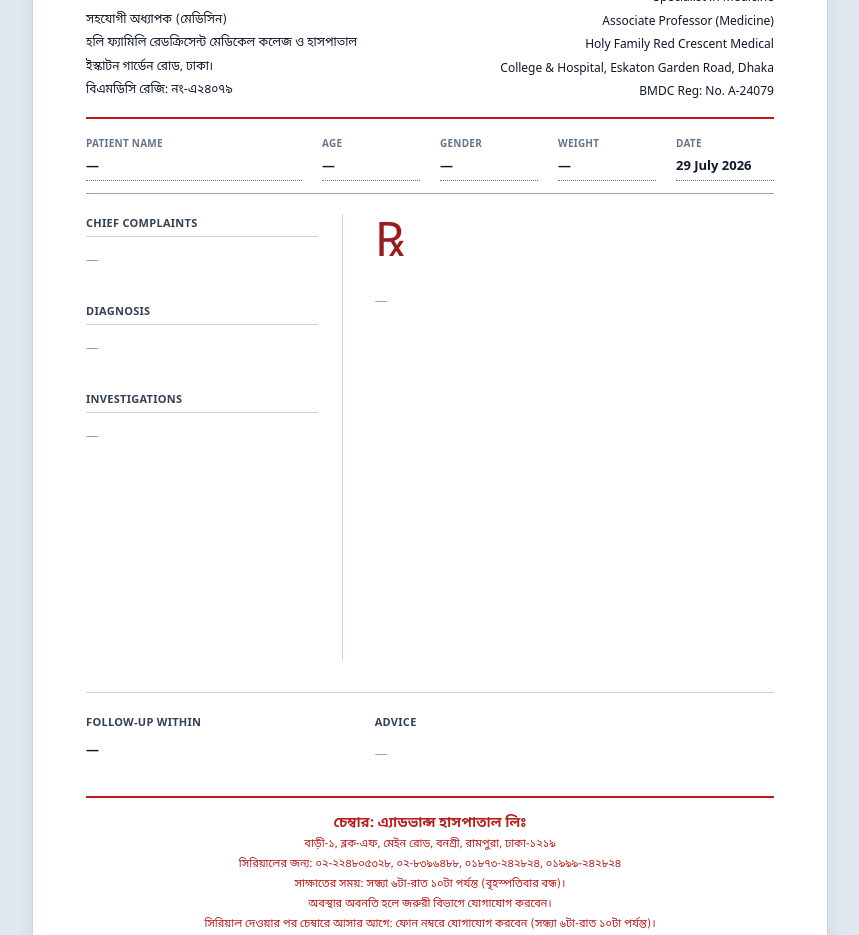
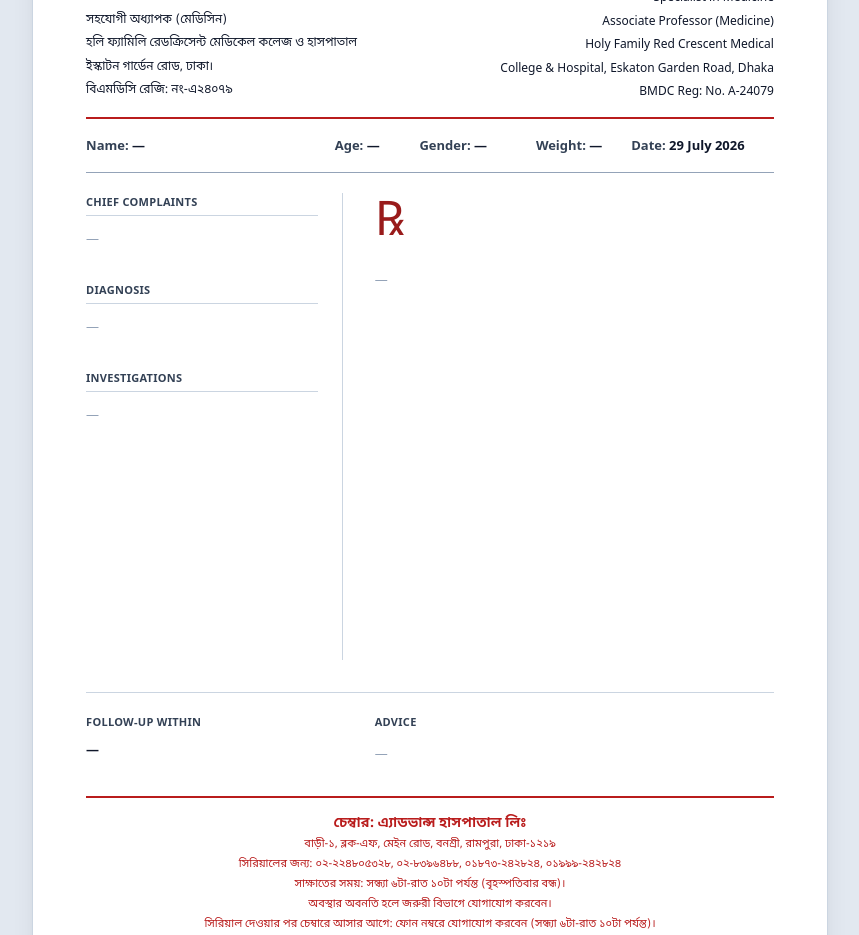
Before and after one commit to dev-kawser/rx-prescription, a React (Vite) app: page / in a window 1280 px wide. Shown: the part 1620-2555 px from the top of the page, without its empty margins (210-1069 px from the left). Built offline with nearby package versions, Linux system fonts and the light colour scheme.

Commit message:
fix: prevent patient date from wrapping

```diff
--- a/src/components/PrescriptionPreview.jsx
+++ b/src/components/PrescriptionPreview.jsx
@@ -94,29 +94,24 @@ const PrescriptionPreview = forwardRef(function PrescriptionPreview(
 
     const patientInformation = [
         {
-            label: 'Patient name',
+            label: 'Name',
             value: prescription.patientName,
-            width: 'col-span-2',
         },
         {
             label: 'Age',
             value: prescription.age,
-            width: '',
         },
         {
             label: 'Gender',
             value: prescription.gender,
-            width: '',
         },
         {
             label: 'Weight',
             value: prescription.weight,
-            width: '',
         },
         {
             label: 'Date',
             value: formatDate(prescription.date),
-            width: '',
         },
     ]
 
@@ -164,16 +159,21 @@ const PrescriptionPreview = forwardRef(function PrescriptionPreview(
                 data-print-keep
                 data-pdf-keep
                 aria-label="Patient information"
-                className="mt-4 grid grid-cols-6 gap-x-5 border-b border-slate-400 pb-3"
+                className="mt-4 grid grid-cols-[2.2fr_0.65fr_0.95fr_0.75fr_1.35fr] gap-x-4 border-b border-slate-400 pb-3"
             >
                 {patientInformation.map((item) => (
-                    <div key={item.label} className={item.width}>
-                        <p className="text-[10px] font-bold uppercase tracking-wide text-slate-500">
-                            {item.label}
-                        </p>
+                    <div
+                        key={item.label}
+                        className={`min-w-0 ${item.width}`}
+                    >
+                        <p className=" border-slate-500 pb-1">
+                            <span className="font-bold text-slate-700">
+                                {item.label}:
+                            </span>{' '}
 
-                        <p className="mt-1 border-b border-dotted border-slate-500 pb-1 font-semibold">
-                            {item.value || '—'}
+                            <span className="font-semibold text-slate-900">
+                                {item.value || '—'}
+                            </span>
                         </p>
                     </div>
                 ))}
```
